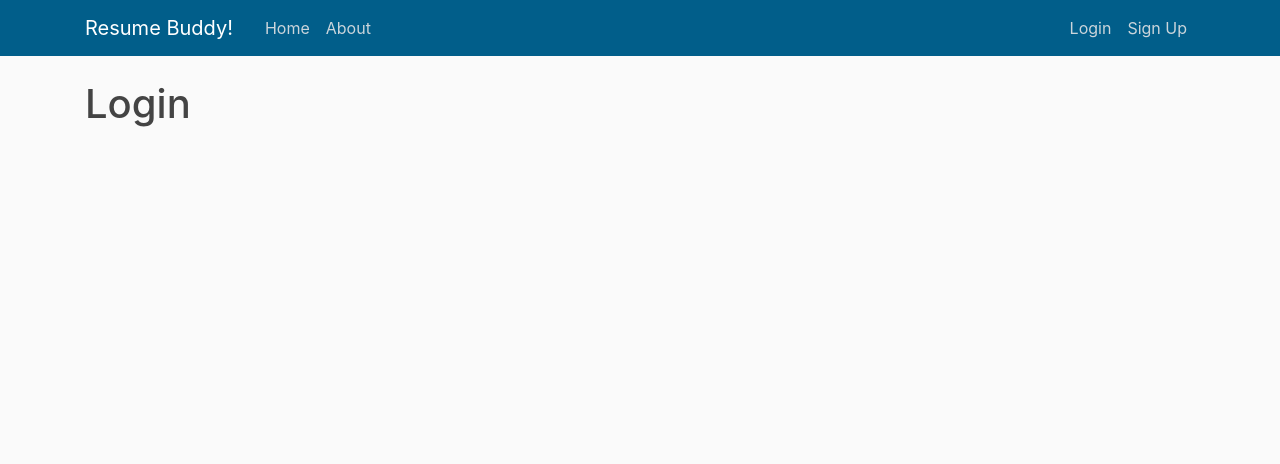
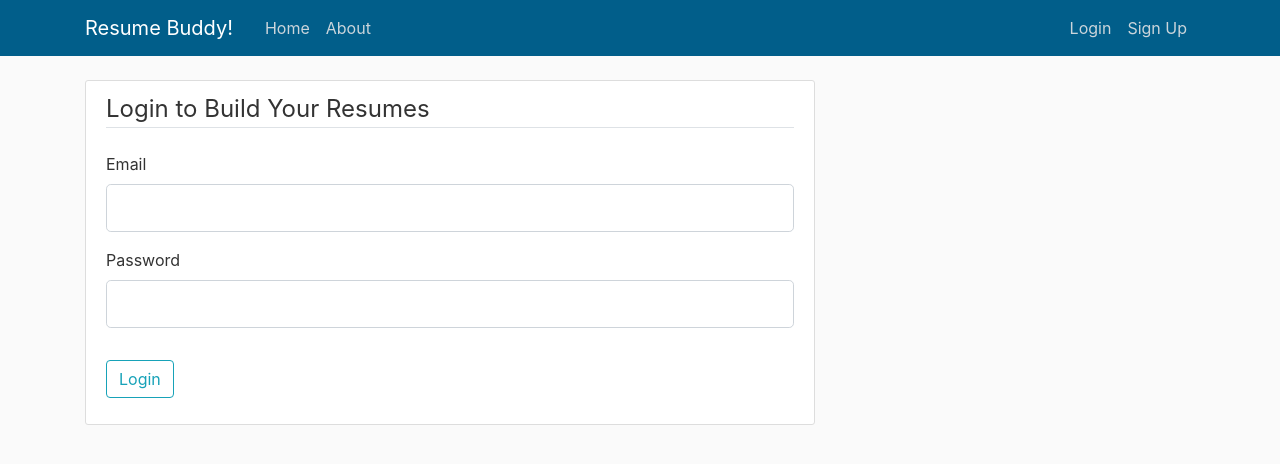
Before and after one commit to ejmiers/resume-buddy, a Flask app: page /login in a window 1280 px wide. Shown: the top 464 px of the page. Run offline with Flask 2, Linux system fonts and the light colour scheme; parts of the project's set-up code (start-up, migrations or seed data) failed here and were passed over; some libraries are stand-ins or nearby versions.

Commit message:
created login form page

```diff
--- a/flask_server/templates/login.html
+++ b/flask_server/templates/login.html
@@ -1,6 +1,44 @@
 {% extends "layout.html" %}
 {% block content %}
 
-<h1>Login</h1>
+<div class="content-section">
+  <form method="POST" action="">
+    {{ form.hidden_tag() }}
+    <fieldset class="form-group">
+      <legend class="border-bottom mb-4">Login to Build Your Resumes</legend>
+      <div class="form-group">
+        {{ form.email.label(class="form-control-label") }}
+
+        {% if form.email.errors %}
+          {{ form.email(class="form-control form-control-lg is-invalid") }}
+          <div class="invalid-feedback">
+            {% for error in form.email.errors %}
+              <span>{{ error }}</span>
+            {% endfor %}
+          </div>
+        {% else %}
+          {{ form.email(class="form-control form-control-lg") }}
+        {% endif %}
+      </div>
+      <div class="form-group">
+        {{ form.password.label(class="form-control-label") }}
+
+        {% if form.password.errors %}
+          {{ form.password(class="form-control form-control-lg is-invalid") }}
+          <div class="invalid-feedback">
+            {% for error in form.password.errors %}
+              <span>{{ error }}</span>
+            {% endfor %}
+          </div>
+        {% else %}
+          {{ form.password(class="form-control form-control-lg") }}
+        {% endif %}
+      </div>
+    </fieldset>
+    <div class="form-group">
+      {{ form.login(class="btn btn-outline-info")}}
+    </div>
+  </form>
+</div>
 
 {% endblock content %}
```
